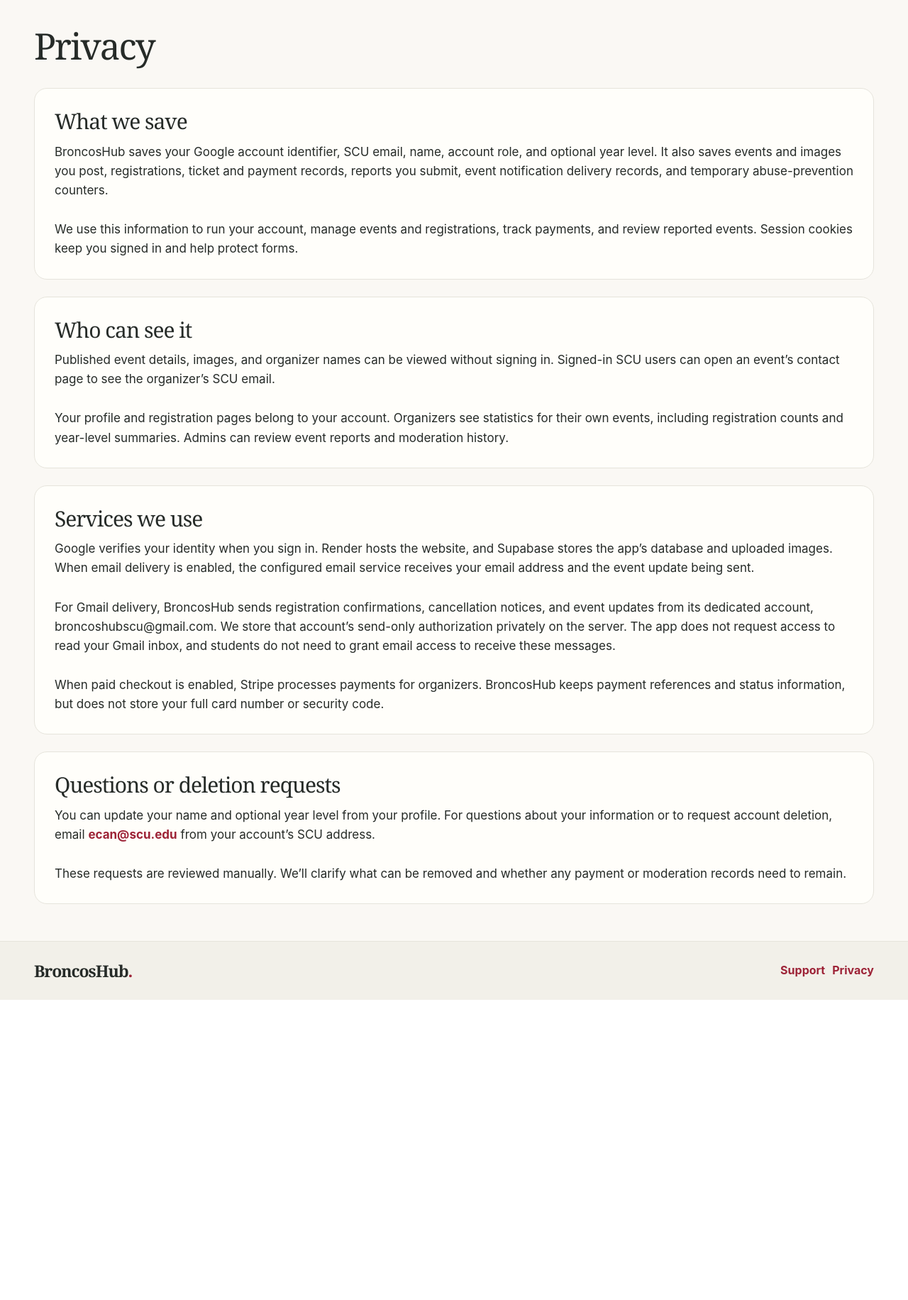
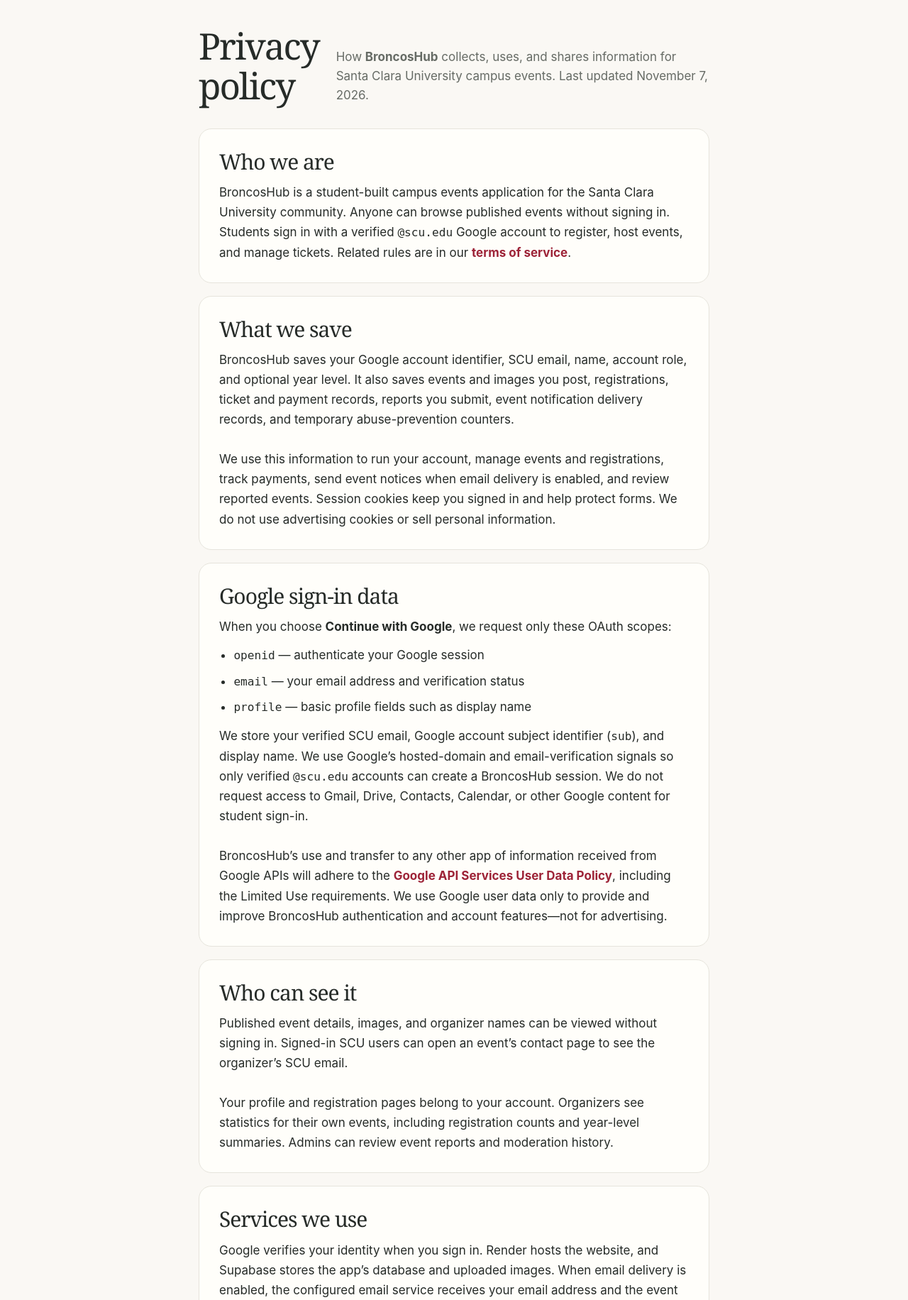
Before and after one commit to PatPrograming/BroncosHub, a Flask app: page /privacy in a window 1280 px wide. Shown: the part 88-1920 px from the top of the page at 71% size. Before the commit the page ends 1497 px from the top, so only its background shows below. Run offline with Flask 3, Linux system fonts and the light colour scheme; some libraries are stand-ins or nearby versions.

Commit message:
Fix Google Auth branding with public home, privacy, and terms pages.
Make BroncosHub's purpose and privacy links visible without login, expand the privacy policy for Google Limited Use checks, and add Search Console verification support so Auth Platform branding can pass once the site is redeployed.

```diff
--- a/event-hub/app/__init__.py
+++ b/event-hub/app/__init__.py
@@ -66,7 +66,13 @@
         user = current_user.account_view() if current_user.is_authenticated else None
         if user is not None:
             user["can_organize"] = current_user.can_organize
-        return {"user": user, "preview_mode": False, "payment_provider": app.config["PAYMENT_PROVIDER"], "payment_live": app.config.get("STRIPE_LIVE_MODE", False)}
+        return {
+            "user": user,
+            "preview_mode": False,
+            "payment_provider": app.config["PAYMENT_PROVIDER"],
+            "payment_live": app.config.get("STRIPE_LIVE_MODE", False),
+            "google_site_verification": app.config.get("GOOGLE_SITE_VERIFICATION", ""),
+        }
 
     @app.route("/")
     def home():
--- a/event-hub/app/routes/auth.py
+++ b/event-hub/app/routes/auth.py
@@ -84,6 +84,15 @@
     return name[:80] or "Bronco"
 
 
+def google_redirect_uri():
+    """Prefer the configured public origin so production callbacks match Google Console."""
+    base = (current_app.config.get("PUBLIC_BASE_URL") or "").rstrip("/")
+    path = url_for("auth.google_callback")
+    if base:
+        return f"{base}{path}"
+    return url_for("auth.google_callback", _external=True)
+
+
 @auth_bp.route("/login")
 def login():
     next_url = safe_next(request.args.get("next"))
@@ -111,7 +120,7 @@
         return redirect(url_for("auth.login"))
     next_url = safe_next(request.args.get("next"))
     session["auth_next"] = next_url
-    redirect_uri = url_for("auth.google_callback", _external=True)
+    redirect_uri = google_redirect_uri()
     try:
         return oauth.google.authorize_redirect(redirect_uri, hd=allowed_domain())
     except (AuthlibBaseError, RequestException):
--- a/event-hub/app/routes/support.py
+++ b/event-hub/app/routes/support.py
@@ -47,6 +47,11 @@
     return render_template("support/privacy.html")
 
 
+@support_bp.get("/terms")
+def terms():
+    return render_template("support/terms.html")
+
+
 @support_bp.get("/events/<int:event_id>/contact")
 @login_required
 def organizer_contact(event_id):
--- a/event-hub/app/static/css/style.css
+++ b/event-hub/app/static/css/style.css
@@ -1682,6 +1682,32 @@
   font-size:23px;
 }
 
+.footer-links {
+  display:flex;
+  align-items:center;
+  gap:18px;
+}
+
+.legal-page {
+  max-width:720px;
+}
+
+.legal-prose {
+  gap:18px;
+  line-height:1.65;
+}
+
+.legal-prose ul {
+  margin:0;
+  padding-left:1.2em;
+  display:grid;
+  gap:8px;
+}
+
+.legal-prose code {
+  font-size:.95em;
+}
+
 .footer-inner p {
   font-size:var(--text-small);
   color:var(--muted);
--- a/event-hub/app/templates/base.html
+++ b/event-hub/app/templates/base.html
@@ -4,7 +4,8 @@
 <head>
   <meta charset="utf-8"><meta name="viewport" content="width=device-width, initial-scale=1">
   <meta name="theme-color" content="#9d2337">
-  <meta name="description" content="Browse events and register with your SCU account on BroncosHub.">
+  <meta name="description" content="BroncosHub is a campus events app for Santa Clara University students. Browse events without signing in; use your @scu.edu Google account to register or host.">
+  {% if google_site_verification %}<meta name="google-site-verification" content="{{ google_site_verification }}">{% endif %}
   <title>{% block title %}Events at SCU{% endblock %} · BroncosHub</title>
   <link rel="icon" href="{{ url_for('static', filename='images/favicon.svg') }}" type="image/svg+xml">
   <link rel="stylesheet" href="{{ url_for('static', filename='css/style.css') }}">
@@ -46,7 +47,7 @@
   {% with messages = get_flashed_messages(with_categories=true) %}{% if messages %}<div class="container flash-messages" aria-live="polite">{% for category,message in messages %}<div class="alert alert-{{ category }}">{{ icon('info') }}<span>{{ message }}</span></div>{% endfor %}</div>{% endif %}{% endwith %}
   {% block content %}{% endblock %}
 </main>
-<footer class="site-footer"><div class="container footer-inner"><a class="brand footer-brand" href="/">BroncosHub<span class="brand-dot">.</span></a>{% if support_available|default(false) %}<nav class="inline" aria-label="Help and privacy"><a class="link small" href="{{ url_for('support.support') }}">Support</a><a class="link small" href="{{ url_for('support.privacy') }}">Privacy</a></nav>{% endif %}</div></footer>
+<footer class="site-footer"><div class="container footer-inner"><a class="brand footer-brand" href="/">BroncosHub<span class="brand-dot">.</span></a>{% if support_available|default(false) %}<nav class="inline footer-links" aria-label="Help and privacy"><a class="link small" href="{{ url_for('support.support') }}">Support</a><a class="link small" href="{{ url_for('support.privacy') }}">Privacy</a><a class="link small" href="{{ url_for('support.terms') }}">Terms</a></nav>{% endif %}</div></footer>
 <dialog id="confirm-dialog" class="confirm-dialog" aria-labelledby="confirm-title" aria-describedby="confirm-message">
   <button type="button" class="icon-button dialog-close" data-dialog-close aria-label="Close confirmation">{{ icon('x') }}</button>
   <span class="dialog-symbol">{{ icon('alert') }}</span><h2 id="confirm-title" class="section-title">Are you sure?</h2><p id="confirm-message" class="muted"></p>
--- a/event-hub/app/templates/support/privacy.html
+++ b/event-hub/app/templates/support/privacy.html
@@ -1,29 +1,73 @@
 {% extends 'base.html' %}
-{% block title %}Privacy{% endblock %}
+{% block title %}Privacy policy{% endblock %}
 {% block content %}
-<section class="container page-section">
-  <div class="page-heading"><h1 class="page-title">Privacy</h1></div>
-  <div class="stack">
+<section class="container page-section legal-page">
+  <div class="page-heading">
+    <h1 class="page-title">Privacy policy</h1>
+    <p class="muted">How <strong>BroncosHub</strong> collects, uses, and shares information for Santa Clara University campus events. Last updated November 7, 2026.</p>
+  </div>
+  <div class="stack legal-prose">
+    <section class="card stack-sm">
+      <h2 class="section-title">Who we are</h2>
+      <p>BroncosHub is a student-built campus events application for the Santa Clara University community. Anyone can browse published events without signing in. Students sign in with a verified <code>@scu.edu</code> Google account to register, host events, and manage tickets. Related rules are in our <a class="link" href="{{ url_for('support.terms') }}">terms of service</a>.</p>
+    </section>
+
     <section class="card stack-sm">
       <h2 class="section-title">What we save</h2>
       <p>BroncosHub saves your Google account identifier, SCU email, name, account role, and optional year level. It also saves events and images you post, registrations, ticket and payment records, reports you submit, event notification delivery records, and temporary abuse-prevention counters.</p>
-      <p>We use this information to run your account, manage events and registrations, track payments, and review reported events. Session cookies keep you signed in and help protect forms.</p>
+      <p>We use this information to run your account, manage events and registrations, track payments, send event notices when email delivery is enabled, and review reported events. Session cookies keep you signed in and help protect forms. We do not use advertising cookies or sell personal information.</p>
     </section>
+
+    <section class="card stack-sm">
+      <h2 class="section-title">Google sign-in data</h2>
+      <p>When you choose <strong>Continue with Google</strong>, we request only these OAuth scopes:</p>
+      <ul>
+        <li><code>openid</code> — authenticate your Google session</li>
+        <li><code>email</code> — your email address and verification status</li>
+        <li><code>profile</code> — basic profile fields such as display name</li>
+      </ul>
+      <p>We store your verified SCU email, Google account subject identifier (<code>sub</code>), and display name. We use Google’s hosted-domain and email-verification signals so only verified <code>@scu.edu</code> accounts can create a BroncosHub session. We do not request access to Gmail, Drive, Contacts, Calendar, or other Google content for student sign-in.</p>
+      <p>BroncosHub’s use and transfer to any other app of information received from Google APIs will adhere to the <a class="link" href="https://developers.google.com/terms/api-services-user-data-policy" rel="noopener noreferrer">Google API Services User Data Policy</a>, including the Limited Use requirements. We use Google user data only to provide and improve BroncosHub authentication and account features—not for advertising.</p>
+    </section>
+
     <section class="card stack-sm">
       <h2 class="section-title">Who can see it</h2>
       <p>Published event details, images, and organizer names can be viewed without signing in. Signed-in SCU users can open an event’s contact page to see the organizer’s SCU email.</p>
       <p>Your profile and registration pages belong to your account. Organizers see statistics for their own events, including registration counts and year-level summaries. Admins can review event reports and moderation history.</p>
     </section>
+
     <section class="card stack-sm">
       <h2 class="section-title">Services we use</h2>
       <p>Google verifies your identity when you sign in. Render hosts the website, and Supabase stores the app’s database and uploaded images. When email delivery is enabled, the configured email service receives your email address and the event update being sent.</p>
       <p>For Gmail delivery, BroncosHub sends registration confirmations, cancellation notices, and event updates from its dedicated account, broncoshubscu@gmail.com. We store that account’s send-only authorization privately on the server. The app does not request access to read your Gmail inbox, and students do not need to grant email access to receive these messages.</p>
       <p>When paid checkout is enabled, Stripe processes payments for organizers. BroncosHub keeps payment references and status information, but does not store your full card number or security code.</p>
     </section>
+
+    <section class="card stack-sm">
+      <h2 class="section-title">Retention and security</h2>
+      <p>Account, event, registration, ticket, report, notification, and payment records are kept while BroncosHub is operating so students can access history and organizers can manage events. Operators may delete, anonymize, or archive data when the project ends or when needed for security. Production traffic uses HTTPS, restricted session cookies, and CSRF protection on state-changing forms.</p>
+    </section>
+
+    <section class="card stack-sm">
+      <h2 class="section-title">Your choices</h2>
+      <ul>
+        <li>Browse events without signing in</li>
+        <li>Update your name and optional year level from your profile</li>
+        <li>Sign out to end your BroncosHub session</li>
+        <li>Revoke BroncosHub access in your Google Account permissions</li>
+      </ul>
+    </section>
+
+    <section class="card stack-sm">
+      <h2 class="section-title">Children’s privacy</h2>
+      <p>BroncosHub is intended for the Santa Clara University community and is not directed at children under 13. We do not knowingly collect personal information from children under 13.</p>
+    </section>
+
     <section class="card stack-sm">
       <h2 class="section-title">Questions or deletion requests</h2>
       <p>You can update your name and optional year level from your profile. For questions about your information or to request account deletion, email <a class="link" href="{{ support_mailto }}">{{ support_email }}</a> from your account’s SCU address.</p>
       <p>These requests are reviewed manually. We’ll clarify what can be removed and whether any payment or moderation records need to remain.</p>
+      <p>App name: <strong>BroncosHub</strong>. Home: <a class="link" href="{{ url_for('home') }}">BroncosHub home</a>. Terms: <a class="link" href="{{ url_for('support.terms') }}">Terms of service</a>.</p>
     </section>
   </div>
 </section>
--- a/event-hub/config.py
+++ b/event-hub/config.py
@@ -66,6 +66,8 @@
     ALLOWED_EMAIL_DOMAIN = os.environ.get("ALLOWED_EMAIL_DOMAIN", "scu.edu")
     GOOGLE_CLIENT_ID = os.environ.get("GOOGLE_CLIENT_ID", "")
     GOOGLE_CLIENT_SECRET = os.environ.get("GOOGLE_CLIENT_SECRET", "")
+    # Optional HTML tag token from Google Search Console / ownership checks.
+    GOOGLE_SITE_VERIFICATION = os.environ.get("GOOGLE_SITE_VERIFICATION", "")
     SUPPORT_EMAIL = os.environ.get("SUPPORT_EMAIL", "ecan@scu.edu")
     RATE_LIMIT_ENABLED = os.environ.get("RATE_LIMIT_ENABLED", "true").lower() == "true"
     NOTIFICATION_EMAIL_PROVIDER = os.environ.get("NOTIFICATION_EMAIL_PROVIDER", "disabled")
--- a/render.yaml
+++ b/render.yaml
@@ -34,6 +34,12 @@
         value: event-covers
       - key: TRUST_PROXY
         value: 'true'
+      - key: GOOGLE_CLIENT_ID
+        sync: false
+      - key: GOOGLE_CLIENT_SECRET
+        sync: false
+      - key: GOOGLE_SITE_VERIFICATION
+        sync: false
       - key: PAYMENT_PROVIDER
         value: disabled
       - key: STRIPE_LIVE_MODE
```
Also changed, not shown: event-hub/app/runtime.py (+23 -11 lines), event-hub/app/static/css/home.css (+8 -0 lines), event-hub/app/templates/index.html (+14 -3 lines), event-hub/app/templates/support/terms.html (added, +36 -0 lines), event-hub/docs/deployment.md (+30 -1 lines), event-hub/tests/test_account_security.py (+36 -0 lines), event-hub/tests/test_runtime.py (+9 -0 lines), event-hub/tests/test_support.py (+23 -1 lines), event-hub/README.md, 1 other file.
